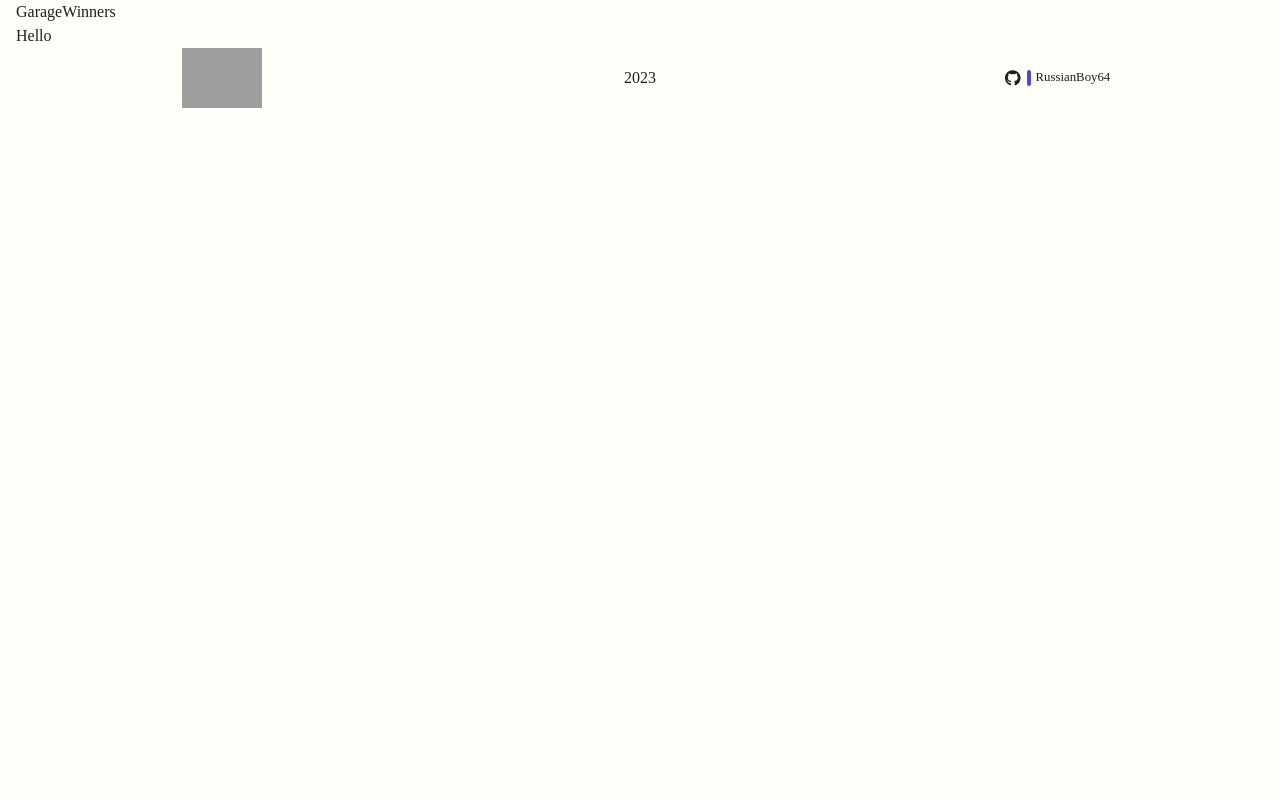
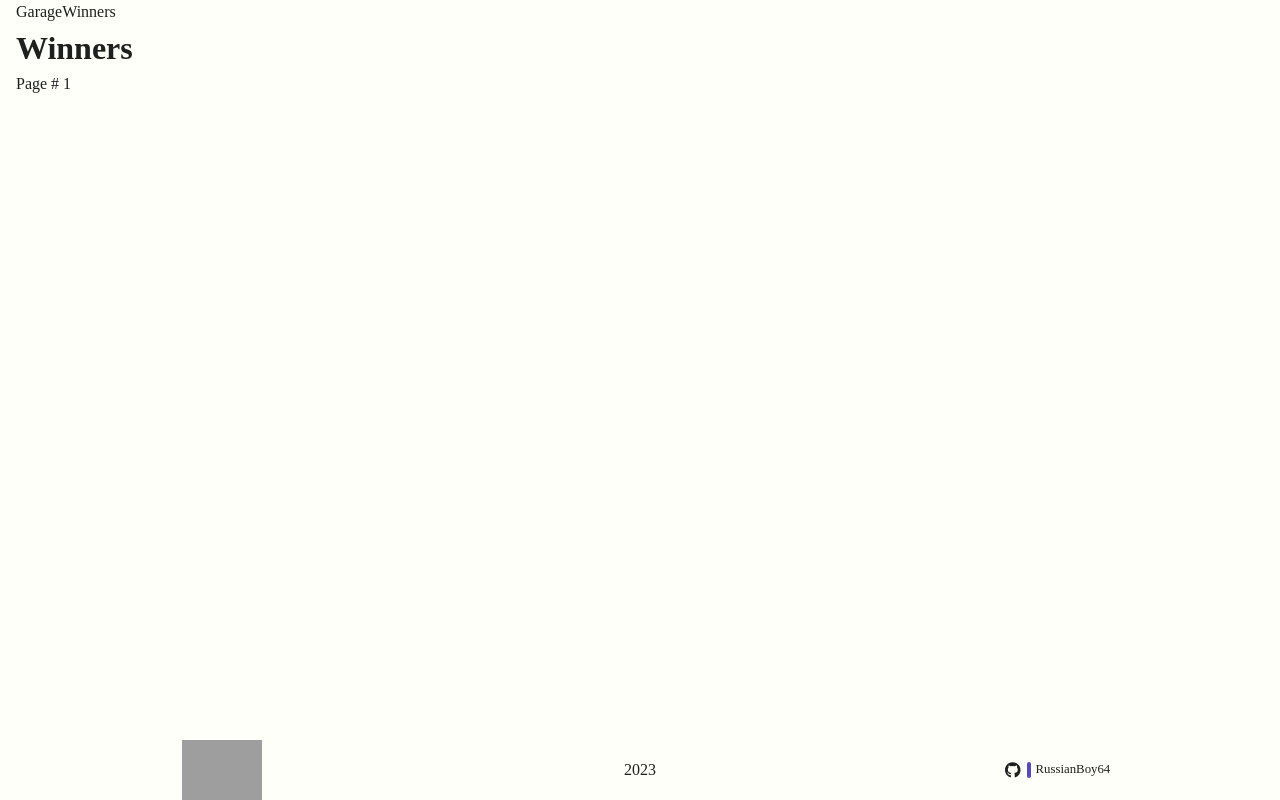
Before and after one commit to RussianBoy64/RSSchool, a React (Create React App) app in the folder async-race/: page /winners in a window 1280 px wide. Built offline with nearby package versions, Linux system fonts and the light colour scheme; grey boxes are pictures that could not be loaded.

Commit message:
feat: add garage and winners pages

```diff
--- a/async-race/src/App.tsx
+++ b/async-race/src/App.tsx
@@ -1,5 +1,7 @@
-import { BrowserRouter } from "react-router-dom";
+import { BrowserRouter, Routes, Route } from "react-router-dom";
 import MainLayout from "./layout/MainLayout";
+import routes from "./routes";
+
 import styles from "./App.module.scss";
 
 function App() {
@@ -7,7 +9,15 @@ function App() {
     <BrowserRouter>
       <div className={styles.wrapper}>
         <MainLayout>
-          <div>Hello</div>
+          <Routes>
+            {routes.map((route) => (
+              <Route
+                key={route.id}
+                path={route.path}
+                element={<route.element />}
+              />
+            ))}
+          </Routes>
         </MainLayout>
       </div>
     </BrowserRouter>
--- a/async-race/src/components/Header/index.tsx
+++ b/async-race/src/components/Header/index.tsx
@@ -1,12 +1,14 @@
-import { FC } from "react";
+import { NavLink } from "react-router-dom";
+import routes from "../../routes";
 
-const Header: FC = function header() {
+function Header() {
   return (
     <header>
-      <span>Garage</span>
-      <span>Winners</span>
+      {routes.map((route) => (
+        <NavLink to={route.path}>{route.page}</NavLink>
+      ))}
     </header>
   );
-};
+}
 
 export default Header;
--- /dev/null
+++ b/async-race/src/pages/Garage/index.tsx
@@ -0,0 +1,10 @@
+import styles from "./styles.module.scss";
+
+export default function Garage() {
+  return (
+    <main className={styles.garage}>
+      <h1>Garage</h1>
+      <span>Page # 1</span>
+    </main>
+  );
+}
--- /dev/null
+++ b/async-race/src/pages/Garage/styles.module.scss
@@ -0,0 +1,4 @@
+.garage {
+  flex-grow: 1;
+  height: 300px;
+}
--- /dev/null
+++ b/async-race/src/pages/Winners/index.tsx
@@ -0,0 +1,10 @@
+import styles from "./styles.module.scss";
+
+export default function Winners() {
+  return (
+    <main className={styles.winners}>
+      <h1>Winners</h1>
+      <span>Page # 1</span>
+    </main>
+  );
+}
--- /dev/null
+++ b/async-race/src/pages/Winners/styles.module.scss
@@ -0,0 +1,4 @@
+.winners {
+  flex-grow: 1;
+  height: 300px;
+}
--- /dev/null
+++ b/async-race/src/routes.tsx
@@ -0,0 +1,17 @@
+import { FC } from "react";
+import Garage from "./pages/Garage";
+import Winners from "./pages/Winners";
+
+interface Route {
+  id: number;
+  page: string;
+  path: string;
+  element: FC;
+}
+
+const routes: Route[] = [
+  { id: 1, page: "Garage", path: "/", element: Garage },
+  { id: 2, page: "Winners", path: "/winners", element: Winners },
+];
+
+export default routes;
```
